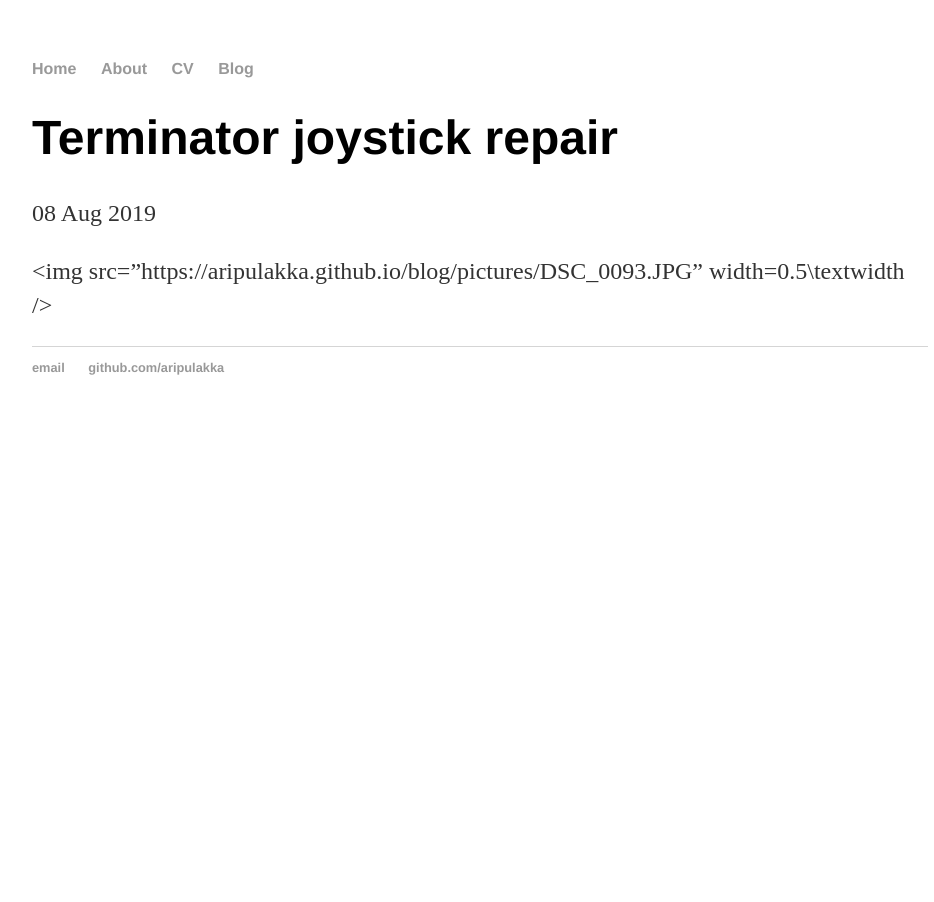
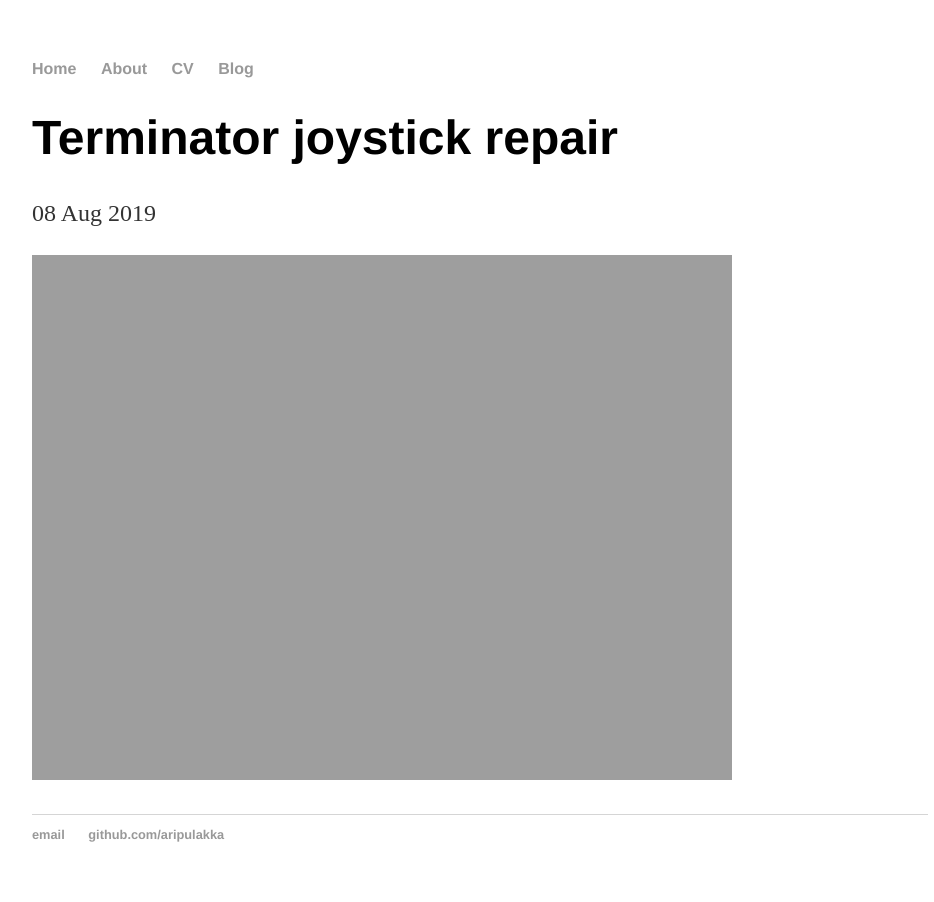
Before and after one commit to aripulakka/aripulakka.github.io, a Jekyll site: the page built from _posts/2019-08-09-terminator-joystick-repair.md, in a window 1280 px wide. Shown: the whole page, without its empty margins (160-1094 px from the left). Built offline with Jekyll 4.4.1, drawn with Linux system fonts in a browser that asks for light colours.

Commit message:
Update 2019-08-09-terminator-joystick-repair.md

```diff
--- a/_posts/2019-08-09-terminator-joystick-repair.md
+++ b/_posts/2019-08-09-terminator-joystick-repair.md
@@ -3,4 +3,5 @@
 title: "Terminator joystick repair"
 date: 2019-08-08
 ---
-<img src="https://aripulakka.github.io/blog/pictures/DSC_0093.JPG" width=0.5\textwidth />
+
+<img src="https://aripulakka.github.io/blog/pictures/DSC_0093.JPG" width="700">
```
